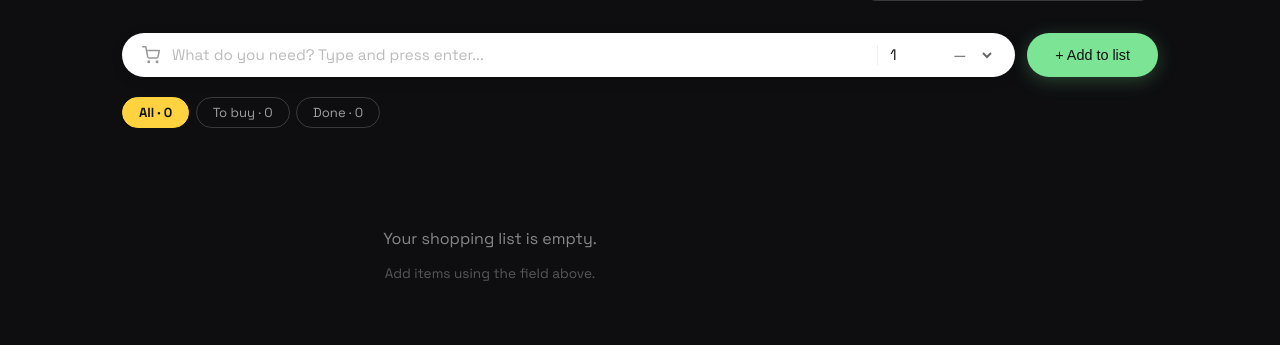
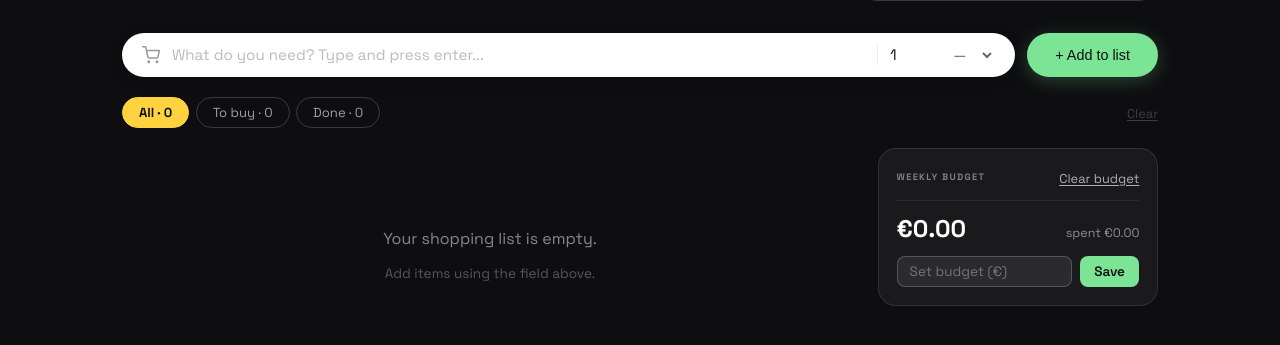
Before and after one commit to ohlunlacassi/fridge-manager-project, a Flask app: page /shopping-list in a window 1280 px wide. Shown: the part 379-724 px from the top of the page. Run offline with Flask 3, Linux system fonts and the light colour scheme; the visitor is signed in with stand-in values (Sample User, id 1); data that the repository does not hold is empty; some web fonts are replaced.

Commit message:
Add weekly budget with set, clear and over-budget warning

```diff
--- a/app/routes.py
+++ b/app/routes.py
@@ -336,15 +336,29 @@ def shopping_list():
         suggestions_query = suggestions_query.filter(~Ingredient.id.in_(on_list_ids))
     suggestions = suggestions_query.all()
 
-    today_str = datetime.date.today().strftime("%A %-d %B").upper()
+    today = datetime.date.today()
+    today_str = today.strftime("%A %-d %B").upper()
+
+    # Budget calculation
+    iso = today.isocalendar()
+    week_number, year = iso.week, iso.year
+    from app.models import Expense
+    total_spent = db.session.query(db.func.sum(Expense.amount)).filter_by(
+        user_id=current_user.id,
+        week_number=week_number,
+        year=year,
+    ).scalar() or 0.0
 
     return render_template(
         "shopping_list.html",
         items=items,
         suggestions=suggestions,
         today_str=today_str,
-        today_date=datetime.date.today(),
+        today_date=today,
+        budget=current_user.weekly_budget or 0.0,
+        total_spent=total_spent,
     )
+
 
 @main.route("/shopping-list/delete/<int:id>", methods=["POST"])
 @login_required
@@ -420,3 +434,27 @@ def shopping_list_clear():
     db.session.commit()
     flash("Completed items cleared.", "success")
     return redirect(url_for("main.shopping_list"))
+
+@main.route("/shopping-list/set-budget", methods=["POST"])
+@login_required
+def set_budget():
+    amount_str = request.form.get("budget", "").strip()
+    try:
+        amount = float(amount_str)
+        if amount <= 0:
+            raise ValueError
+    except ValueError:
+        flash("Budget must be a positive number.", "error")
+        return redirect(url_for("main.shopping_list"))
+
+    current_user.weekly_budget = amount
+    db.session.commit()
+    flash("Weekly budget updated.", "success")
+    return redirect(url_for("main.shopping_list"))
+
+@main.route("/shopping-list/clear-budget", methods=["POST"])
+@login_required
+def clear_budget():
+    current_user.weekly_budget = 0.0
+    db.session.commit()
+    return redirect(url_for("main.shopping_list"))
--- a/app/static/css/shopping.css
+++ b/app/static/css/shopping.css
@@ -175,7 +175,7 @@
 .sl-clear-btn {
   background: none;
   border: none;
-  color: rgba(255, 255, 255, 0.35);
+  color: rgba(255, 255, 255, 0.65);
   font-size: 0.8rem;
   cursor: pointer;
   font-family: inherit;
@@ -183,7 +183,13 @@
   text-underline-offset: 2px;
 }
 .sl-clear-btn:hover {
-  color: rgba(255, 255, 255, 0.65);
+  color: #fff;
+}
+
+.sl-clear-disabled {
+  opacity: 0.3;
+  cursor: default;
+  pointer-events: none;
 }
 
 /* ── Two-column layout ── */
@@ -385,6 +391,90 @@
   display: flex;
   flex-direction: column;
   gap: 1rem;
+  min-width: 0;
+}
+
+.sl-budget-card {
+  background: rgba(255, 255, 255, 0.05);
+  border: 1px solid rgba(255, 255, 255, 0.1);
+  border-radius: 18px;
+  padding: 1.1rem;
+  overflow: hidden;
+}
+
+.sl-budget-label {
+  font-size: 0.58rem;
+  font-weight: 800;
+  letter-spacing: 0.14em;
+  color: rgba(255, 255, 255, 0.45);
+  margin-bottom: 0.5rem;
+}
+
+.sl-budget-row {
+  display: flex;
+  justify-content: space-between;
+  align-items: baseline;
+  margin-bottom: 0.5rem;
+}
+
+.sl-budget-amount {
+  font-size: 1.5rem;
+  font-weight: 700;
+  color: #fff;
+}
+
+.sl-budget-amount.over-budget {
+  color: #ef4444;
+}
+
+.sl-budget-spent {
+  font-size: 0.78rem;
+  color: rgba(255, 255, 255, 0.5);
+}
+
+.sl-budget-over {
+  font-size: 0.78rem;
+  color: #ef4444;
+  margin-bottom: 0.75rem;
+}
+
+.sl-budget-form {
+  display: flex;
+  gap: 0.5rem;
+  margin-top: 0.75rem;
+  width: 100%;
+}
+
+.sl-budget-input {
+  flex: 1;
+  min-width: 0;
+  padding: 0.4rem 0.75rem;
+  border-radius: 8px;
+  border: 1px solid rgba(255, 255, 255, 0.2);
+  background: rgba(255, 255, 255, 0.08);
+  color: #fff;
+  font-size: 0.85rem;
+  font-family: inherit;
+}
+
+.sl-budget-input::placeholder {
+  color: rgba(255, 255, 255, 0.35);
+}
+.sl-budget-input:focus {
+  outline: none;
+  border-color: rgba(255, 255, 255, 0.4);
+}
+
+.sl-budget-btn {
+  padding: 0.4rem 0.9rem;
+  border-radius: 8px;
+  background: #7be495;
+  color: #111;
+  border: none;
+  font-size: 0.85rem;
+  font-weight: 600;
+  cursor: pointer;
+  font-family: inherit;
 }
 
 /* Suggestions */
--- a/app/templates/shopping_list.html
+++ b/app/templates/shopping_list.html
@@ -95,11 +95,14 @@ checked %} {% set pct = ((checked / total * 100) | int) if total > 0 else 0 %}
     <button class="sl-tab" data-filter="tobuy">To buy · {{ to_buy }}</button>
     <button class="sl-tab" data-filter="done">Done · {{ checked }}</button>
   </div>
-  {% if checked > 0 %}
   <form method="POST" action="{{ url_for('main.shopping_list_clear') }}">
-    <button type="submit" class="sl-clear-btn">Clear completed</button>
+    <button
+      type="submit"
+      class="sl-clear-btn{% if checked == 0 %} sl-clear-disabled{% endif %}"
+    >
+      Clear
+    </button>
   </form>
-  {% endif %}
 </div>
 
 {# ── Main layout: list + sidebar ── #}
@@ -112,7 +115,6 @@ checked %} {% set pct = ((checked / total * 100) | int) if total > 0 else 0 %}
         <span class="sl-list-title">Your list</span>
         <span class="sl-list-hint">Tap circle to check off</span>
       </div>
-
       <div class="sl-items" id="sl-items">
         {% for item in items %}
         <div
@@ -214,10 +216,12 @@ checked %} {% set pct = ((checked / total * 100) | int) if total > 0 else 0 %}
             {% endif %}
           </div>
 
-          {# Name + category #}
+          {# Name #}
           <div class="sl-item-body">
             <span class="sl-item-name">{{ item.name }}</span>
           </div>
+
+          {# Controls #}
           <div class="sl-item-controls">
             {% if item.quantity %}
             <div class="sl-qty-controls">
@@ -240,7 +244,6 @@ checked %} {% set pct = ((checked / total * 100) | int) if total > 0 else 0 %}
               </button>
             </div>
             {% endif %}
-
             <form
               method="POST"
               action="{{ url_for('main.shopping_list_delete', id=item.id) }}"
@@ -283,7 +286,55 @@ checked %} {% set pct = ((checked / total * 100) | int) if total > 0 else 0 %}
 
   {# ── Sidebar ── #}
   <div class="sl-sidebar">
-    {# Suggestions #} {% if suggestions %}
+    {# ── Budget ── #}
+    <div class="sl-budget-card">
+      <div
+        class="sl-list-header"
+        style="
+          padding: 0 0 0.75rem;
+          border-bottom: 1px solid rgba(255, 255, 255, 0.08);
+          margin-bottom: 0.75rem;
+        "
+      >
+        <span class="sl-budget-label" style="margin: 0">WEEKLY BUDGET</span>
+        <form method="POST" action="{{ url_for('main.clear_budget') }}">
+          <button type="submit" class="sl-clear-btn">Clear budget</button>
+        </form>
+      </div>
+      <div class="sl-budget-row">
+        <span
+          class="sl-budget-amount {% if total_spent > budget %}over-budget{% endif %}"
+        >
+          €{{ "%.2f"|format(budget) }}
+        </span>
+        <span class="sl-budget-spent"
+          >spent €{{ "%.2f"|format(total_spent) }}</span
+        >
+      </div>
+      {% if total_spent > budget %}
+      <p class="sl-budget-over">
+        Over budget by €{{ "%.2f"|format(total_spent - budget) }}
+      </p>
+      {% endif %}
+      <form
+        method="POST"
+        action="{{ url_for('main.set_budget') }}"
+        class="sl-budget-form"
+      >
+        <input
+          type="number"
+          name="budget"
+          step="0.01"
+          min="0.01"
+          placeholder="Set budget (€)"
+          value=""
+          class="sl-budget-input"
+        />
+        <button type="submit" class="sl-budget-btn">Save</button>
+      </form>
+    </div>
+
+    {# ── Suggestions ── #} {% if suggestions %}
     <div class="sl-suggestions-card">
       <div class="sl-suggestions-label">SUGGESTED FROM YOUR FRIDGE</div>
       <h3 class="sl-suggestions-title">Running low</h3>
```
